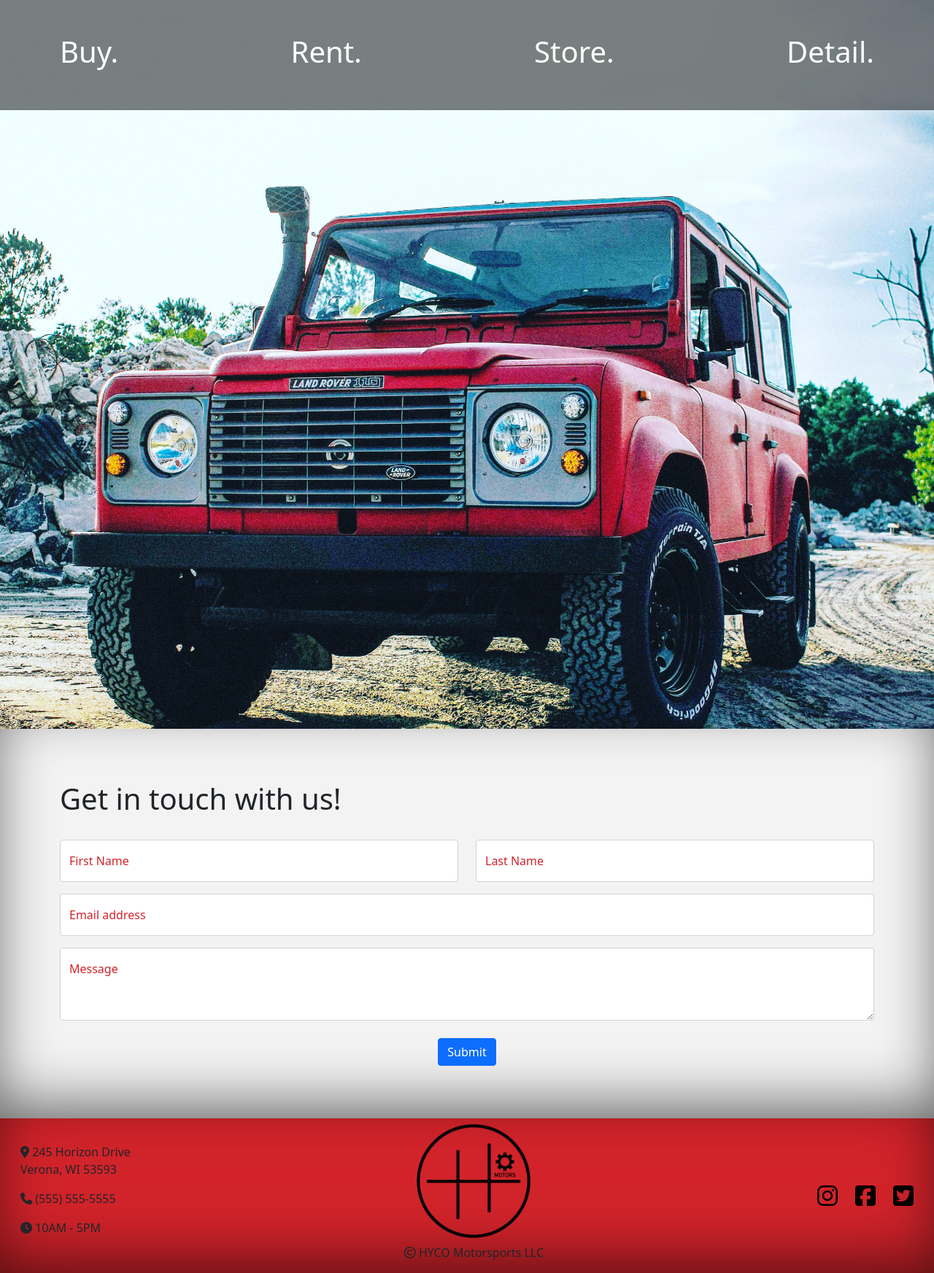
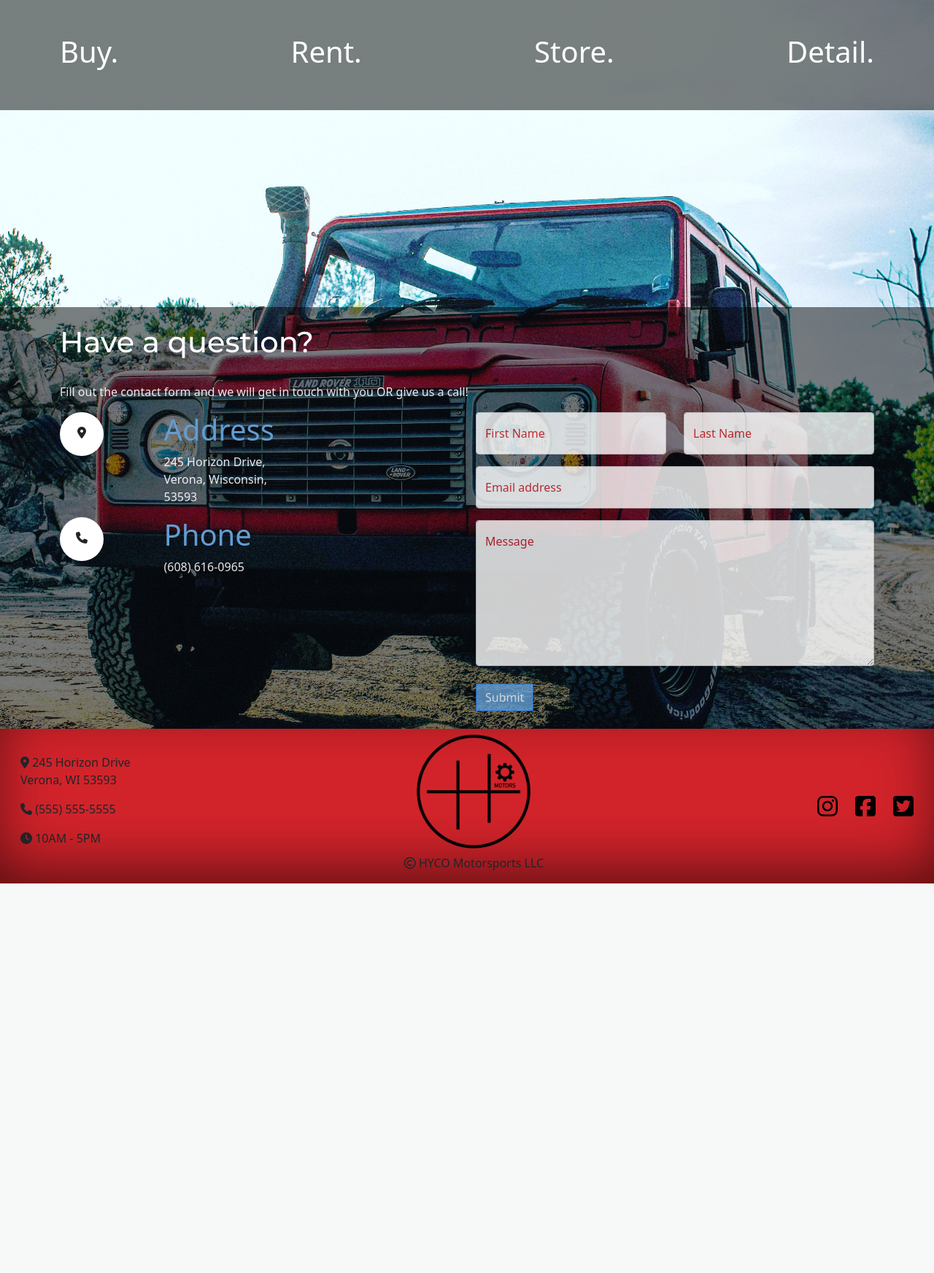
Before and after one commit to Hyco-Motorcars/website_bootstrap_django, a Django app: page / in a window 1280 px wide. Shown: the part 253-1998 px from the top of the page at 73% size. After the commit the page ends 1464 px from the top, so only its background shows below. Run offline with Django 3.2, Linux system fonts and the light colour scheme; some libraries are stand-ins or nearby versions; some web fonts are replaced.

Commit message:
made new contact form

```diff
--- a/static/styles/components/contact-form.css
+++ b/static/styles/components/contact-form.css
@@ -1,8 +1,46 @@
-.form-floating {
-    color: #D2232A;
+.contact-form-container {
+  background: rgba(0, 0, 0, 0.5);
+  position: absolute;
+  bottom: 0;
+}
+
+.icon-box i {
+  min-width: 60px;
+  height: 60px;
+  background-color: white;
+  text-align: center;
+  padding: 20px 0px;
+  border-radius: 50px;
+}
+
+.contact-form-heading h1 {
+  color: white;
+  font-family: "Montserrat", sans-serif;
+  opacity: 1;
+}
+
+.contact-form-container p {
+  color: white;
+  opacity: 0.9;
+  font-size: 1em;
+}
+
+.contact-heading h1 {
+  color: rgb(99, 157, 211);
 }
 
 .form-container {
-    background-color: #F4F3F3;
-    box-shadow: inset 0px -26px 79px -8px rgba(0, 0, 0, 0.58);
+  color: #d2232a;
+  opacity: 0.8;
 }
+
+.contact-form-btn {
+  background-color: rgb(99, 157, 211);
+  color: white;
+  border-radius: 0px;
+  opacity: 1 !important;
+}
+
+.contact-form-btn:hover {
+  background-color: rgb(22, 72, 119);
+}
--- a/static/styles/components/nav.css
+++ b/static/styles/components/nav.css
@@ -98,6 +98,7 @@
   }
   .menu-items-main {
     position: absolute;
+    z-index: 99;
     right: 0px;
     height: 92vh;
     top: 212px;
--- a/templates/components/contact_form.html
+++ b/templates/components/contact_form.html
@@ -1,14 +1,21 @@
 {% load static %}
 
 
-<div class="container-fluid form-container p-5">
+<!-- <div class="container-fluid form-container p-5">
     <div class="container">
-        <div class="row py-4">
-            <div class="col">
-                <h1>Get in touch with us!</h1>
+        <div class="row py-2 justify-content-center">
+            <div class="col-auto">
+                <h1>Have a question?</h1>
             </div>
         </div>
-
+        <hr>
+        <div class="row">
+            <div class="col-8">
+                <div class="row">
+                    <div class="col-auto">
+                        <h1>Fill out the form and we will get in contact with you!</h1>
+                    </div>
+                </div>
                 <div class="row">
                     <div class="col">
                         <div class="form-floating mb-3">
@@ -30,7 +37,7 @@
                 </div>
 
                 <div class="form-floating">
-            <textarea class="form-control" placeholder="Write message here" id="floatingTextarea2" style="height: 100px"></textarea>
+                    <textarea class="form-control" placeholder="Write message here" id="floatingTextarea2" style="height: 200px"></textarea>
                     <label for="floatingTextarea2">Message</label>
                 </div>
 
@@ -40,4 +47,107 @@
                     </div>
                 </div>
             </div>
+
+            <div class="col-1 align-items-center">
+                <h1>OR</h1>
             </div>
+
+            <div class="col-3">
+                <div class="row">
+                    <div class="col-auto">
+                        <div class="row">
+                            <div class="col-auto">
+                                <h1>Give us a call!</h1>
+                            </div>
+                        </div>
+                        <div class="row">
+                            <div class="col-auto">
+                                <p>
+                                    <i class="fas fa-phone-square-alt"></i> (608) 616-0965
+                                </p>
+                            </div>
+                        </div>
+                    </div>
+                </div>
+            </div>
+        </div>
+    </div>
+</div> -->
+
+<div class="container-fluid contact-form-container">
+    <div class="container">
+        <div class="row py-4">
+            <div class="col-auto contact-form-heading">
+                <h1>Have a question?</h1>
+            </div>
+        </div>
+        <div class="row">
+            <div class="col-auto">
+                <p>Fill out the contact form and we will get in touch with you OR give us a call!</p>
+            </div>
+        </div>
+        <div class="row">
+            <div class="col-6">
+                <div class="row">
+                    <div class="col">
+                        <div class="row">
+                            <div class="col-3 icon-box">
+                                <i class="fas fa-map-marker-alt"></i>
+                            </div>
+                            <div class="col-auto contact-heading">
+                                <h1>Address</h1>
+                                <p>245 Horizon Drive, <br> Verona, Wisconsin, <br> 53593</p>
+                            </div>
+                        </div>
+                    </div>
+                </div>
+                <div class="row">
+                    <div class="col">
+                        <div class="row">
+                            <div class="col-3 icon-box">
+                                <i class="fas fa-phone"></i>
+                            </div>
+                            <div class="col-auto contact-heading">
+                                <h1>Phone</h1>
+                                <p>(608) 616-0965</p>
+                            </div>
+                        </div>
+                    </div>
+                </div>
+            </div>
+
+            <div class="col-6 form-container">
+                <div class="row">
+                    <div class="col">
+                        <div class="form-floating mb-3">
+                            <input type="text" class="form-control" id="floatingInputFirstName" placeholder="First Name">
+                            <label for="floatingInputFirstName">First Name</label>
+                        </div>
+                    </div>
+                    <div class="col">
+                        <div class="form-floating mb-3">
+                            <input type="text" class="form-control" id="floatingInputLastName" placeholder="Last Name">
+                            <label for="floatingInputLastName">Last Name</label>
+                        </div>
+                    </div>
+                </div>
+
+                <div class="form-floating mb-3">
+                    <input type="email" class="form-control" id="floatingInputEmail" placeholder="Email">
+                    <label for="floatingInputEmail">Email address</label>
+                </div>
+
+                <div class="form-floating">
+                    <textarea class="form-control" placeholder="Write message here" id="floatingTextarea2" style="height: 200px"></textarea>
+                    <label for="floatingTextarea2">Message</label>
+                </div>
+
+                <div class="row py-4 justify-content-start">
+                    <div class="col-auto">
+                        <button class="btn btn-primary contact-form-btn" type="submit">Submit</button>
+                    </div>
+                </div>
+            </div>
+        </div>
+    </div>
+</div>
--- a/templates/index.html
+++ b/templates/index.html
@@ -19,7 +19,8 @@
     background-attachment: fixed;
     background-position: center;
     background-repeat: no-repeat;
-    background-size: cover;"
+    background-size: cover;
+    position: relative;"
 >
     <div class="container-fluid brand-background">
         <div class="container">
@@ -42,11 +43,12 @@
             </div>
         </div>
     </div>
+    {% include 'components/contact_form.html' %}
 </div>
 <!-- Background image -->
 
 
-{% include 'components/contact_form.html' %}
+
 
 <!-- JS files -->
 <script src="{% static 'javascript/index.js' %}"></script>
```
Lines whose indentation alone changed are shown as unchanged.
